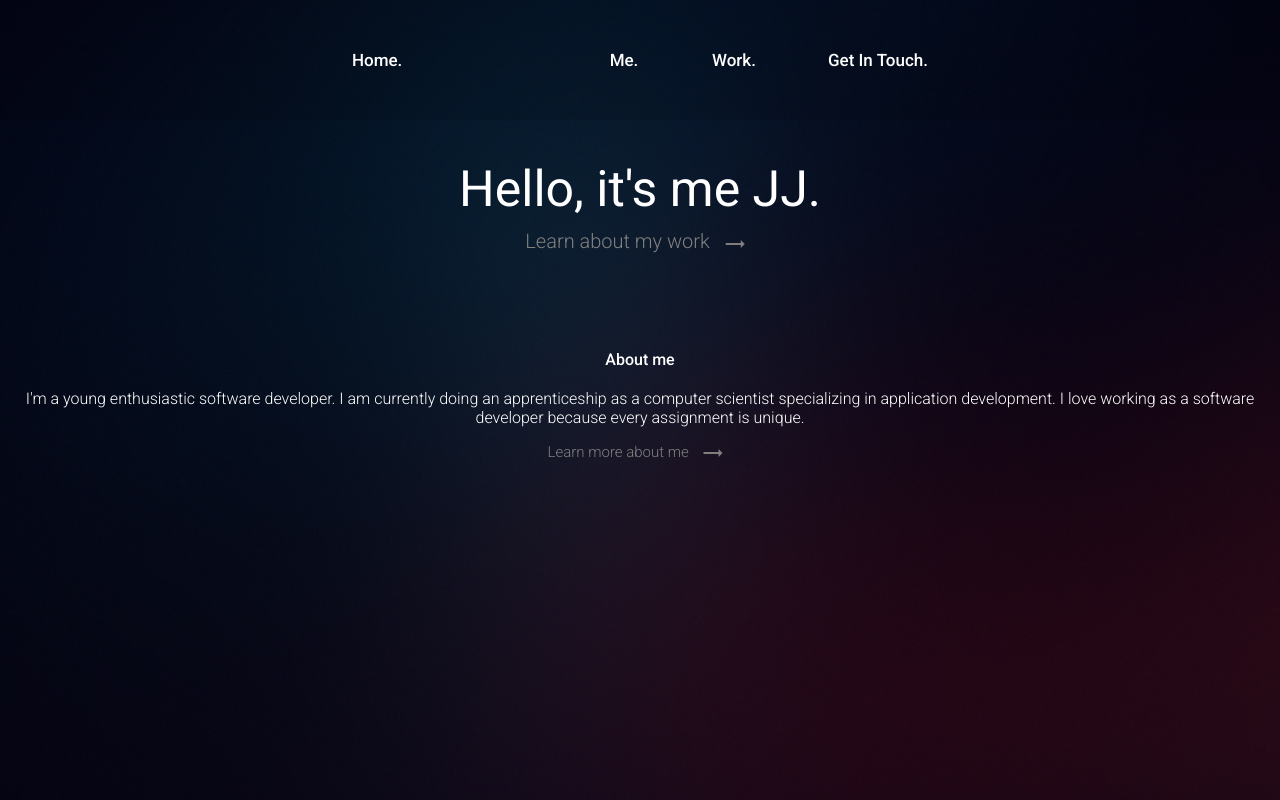
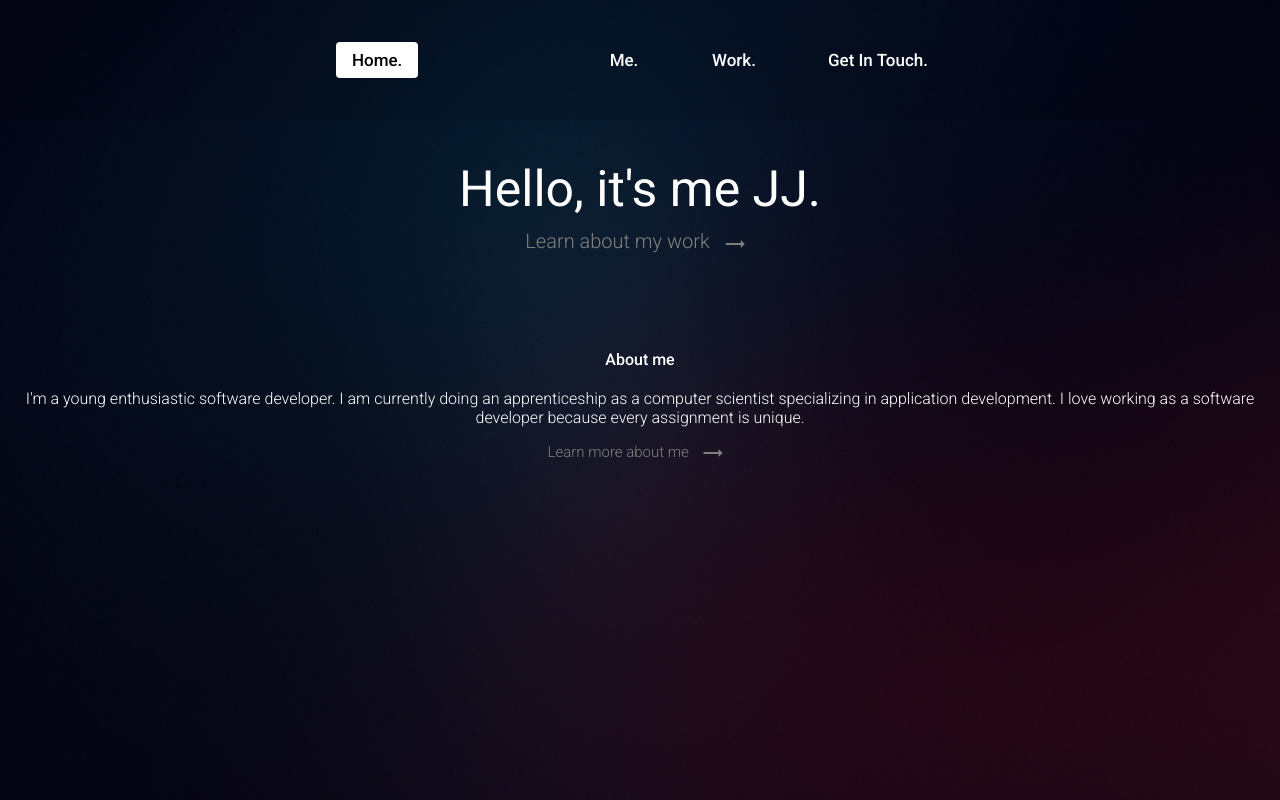
Before and after one commit to jeremykailaederach/jeremylaederach, an Angular app: page / in a window 1280 px wide. In both pictures the pointer is over the link "Home.". Shown: the top 800 px of the page. Built offline with nearby package versions, Linux system fonts and the light colour scheme.

Commit message:
adds hover effects

```diff
--- a/src/app/get-in-touch/get-in-touch.component.scss
+++ b/src/app/get-in-touch/get-in-touch.component.scss
@@ -56,6 +56,12 @@ a {
     margin: 30px;
     color: grey;
     text-decoration: none;
+}
+
+a:hover {
+    color: white;
+    border-bottom: 1px solid;
+    transition: 0.1s;
 }
 
 .email {
--- a/src/app/header/header.component.scss
+++ b/src/app/header/header.component.scss
@@ -21,12 +21,22 @@ a {
     margin: 20px;
 }
 
+a:hover {
+    background-color: white;
+    color: black;
+    transition: 0.5s;
+}
+
 .fixed {
     position: fixed;
     width: 100%;
     transition: 0.2s linear;
     top: 0px;
     height: 80px;
+}
+
+.fixed {
+    background-color: rgba(0, 0, 0, 0.646);
 }
 
 .nofixed {
@@ -49,7 +59,6 @@ a {
     -o-animation: fadeIn linear 1s;
     -ms-animation: fadeIn linear 1s;
 }
-
 
 @keyframes fadeIn {
     0% {
--- a/src/app/home/home.component.scss
+++ b/src/app/home/home.component.scss
@@ -30,6 +30,12 @@
     color: grey;
 }
 
+.content-undertext-button:hover {
+    background-color: gray;
+    color: black;
+    transition: 0.5s;
+}
+
 .content-text2 {
     position: absolute;
     top: 550px;
@@ -51,6 +57,12 @@
 
 .content-undertext-button2 {
     color: grey;
+}
+
+.content-undertext-button2:hover {
+    background-color: gray;
+    color: black;
+    transition: 0.5s;
 }
 
 // Phone Screen:
--- a/src/app/me/me.component.scss
+++ b/src/app/me/me.component.scss
@@ -35,6 +35,12 @@
 
 .content-button {
     color: grey;
+}
+
+.content-button:hover {
+    background-color: gray;
+    color: black;
+    transition: 0.5s;
 }
 
 // Phone Screen:
--- a/src/app/work/work.component.scss
+++ b/src/app/work/work.component.scss
@@ -49,6 +49,12 @@ a {
     margin: 30px;
     color: grey;
     text-decoration: none;
+}
+
+a:hover {
+    color: white;
+    border-bottom: 1px solid;
+    transition: 0.1s;
 }
 
 // Phone Screen:
```
